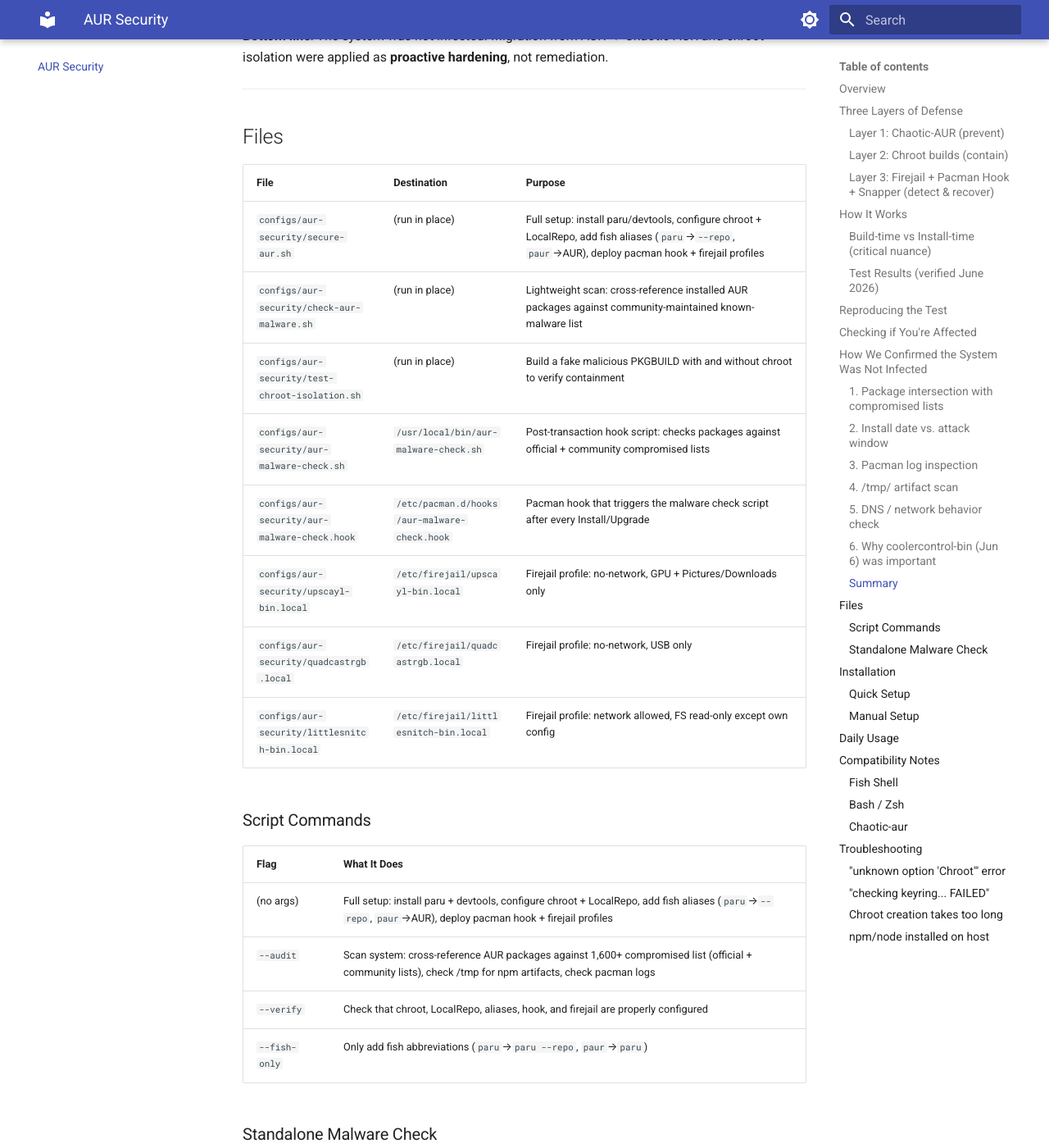
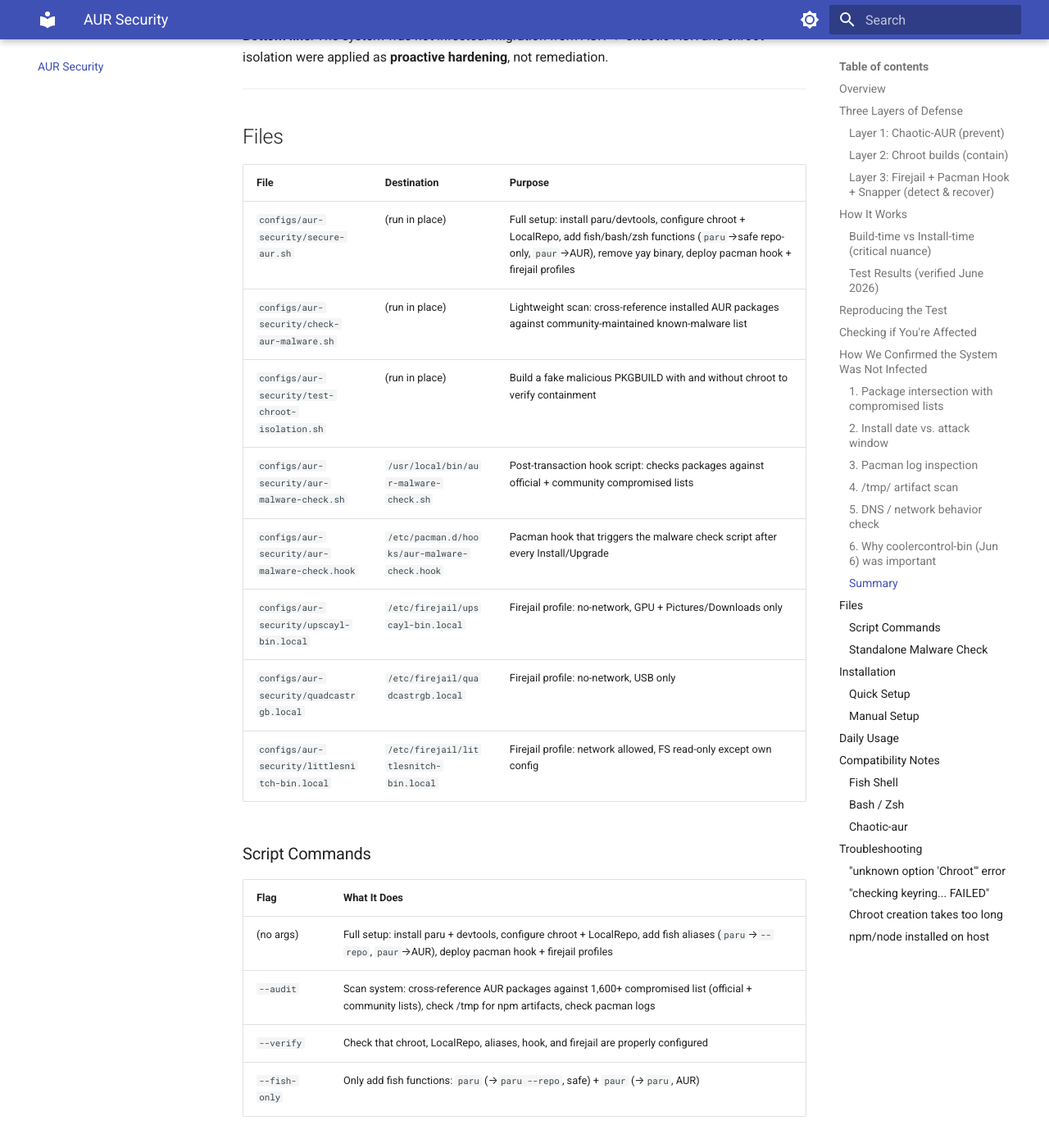
Before and after one commit to axeII/cachyos-labs, an MkDocs documentation site: the page built from docs/aur-security.md, in a window 1280 px wide and 1400 px high, scrolled down 6115 px. Shown: the whole window at 82% size. Built offline with MkDocs 1.6.1 and Material for MkDocs 9.7.7, drawn with Linux system fonts in a browser that asks for light colours.

Commit message:
secure-aur.sh: reflect actual setup — default '-Syu' for bare 'paru', add 'paur' function, remove yay binary, deploy firejail profiles, clean leftover test packages from local repo, fix shell function pattern for bash/zsh; docs: update to match

```diff
--- a/docs/aur-security.md
+++ b/docs/aur-security.md
@@ -226,7 +226,7 @@ journalctl -b --no-pager | grep -i 'atomicarch\|c2\.' || echo "No DNS hits"
 
 | File | Destination | Purpose |
 |------|-------------|---------|
-| `configs/aur-security/secure-aur.sh` | (run in place) | Full setup: install paru/devtools, configure chroot + LocalRepo, add fish aliases (`paru`→`--repo`, `paur`→AUR), deploy pacman hook + firejail profiles |
+| `configs/aur-security/secure-aur.sh` | (run in place) | Full setup: install paru/devtools, configure chroot + LocalRepo, add fish/bash/zsh functions (`paru`→safe repo-only, `paur`→AUR), remove yay binary, deploy pacman hook + firejail profiles |
 | `configs/aur-security/check-aur-malware.sh` | (run in place) | Lightweight scan: cross-reference installed AUR packages against community-maintained known-malware list |
 | `configs/aur-security/test-chroot-isolation.sh` | (run in place) | Build a fake malicious PKGBUILD with and without chroot to verify containment |
 | `configs/aur-security/aur-malware-check.sh` | `/usr/local/bin/aur-malware-check.sh` | Post-transaction hook script: checks packages against official + community compromised lists |
@@ -242,7 +242,7 @@ journalctl -b --no-pager | grep -i 'atomicarch\|c2\.' || echo "No DNS hits"
 | (no args) | Full setup: install paru + devtools, configure chroot + LocalRepo, add fish aliases (`paru`→`--repo`, `paur`→AUR), deploy pacman hook + firejail profiles |
 | `--audit` | Scan system: cross-reference AUR packages against 1,600+ compromised list (official + community lists), check /tmp for npm artifacts, check pacman logs |
 | `--verify` | Check that chroot, LocalRepo, aliases, hook, and firejail are properly configured |
-| `--fish-only` | Only add fish abbreviations (`paru`→`paru --repo`, `paur`→`paru`) |
+| `--fish-only` | Only add fish functions: `paru` (→`paru --repo`, safe) + `paur` (→`paru`, AUR) |
 
 ### Standalone Malware Check
 
```
Also changed, not shown: 1 other file.
